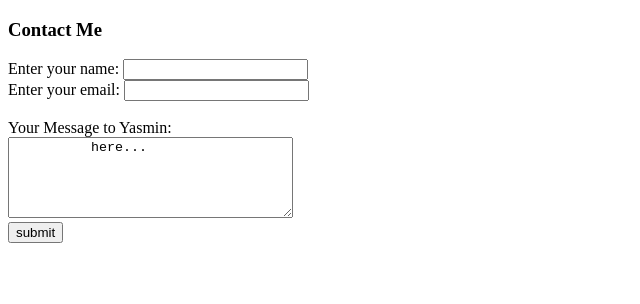
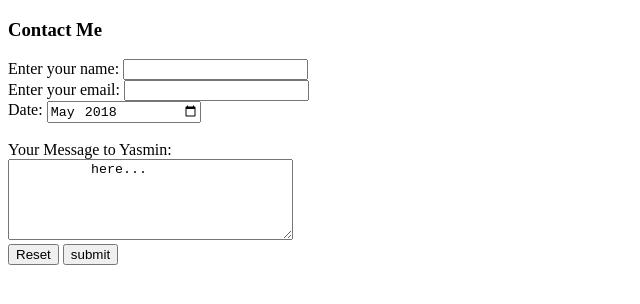
Before and after one commit to Yasmin-esm/Web-Development, a plain HTML site: page contact-me .html in a window 1280 px wide. Shown: the whole page, without its empty margins (0-640 px from the left). Drawn offline with Linux system fonts and the light colour scheme.

Commit message:
Update contact-me .html

```diff
--- a/contact-me .html
+++ b/contact-me .html
@@ -8,13 +8,22 @@
 
 <body>
   <h3>Contact Me</h3>
-  <form class="" action="index.html" method="post">
+  <form class="" action="yasminaynya1995@gmail.com" method="post"   enctype="text/plain">
     <label for="name">Enter your name: </label>
     <input type="text" name="name" id="name" required>
     <br />
     <label for="email">Enter your email: </label>
     <input type="email" name="email" id="email" required>
     <br />
+
+    <label for="start">Date:</label>
+
+    <input type="month" id="start" name="start"
+           min="2018-03" value="2018-05">
+
+    <br />
+
+
 <!--
     <label for="Reason for communication">Choose a reason:</label>
     <input list="Reason for communication" id="Reason for communication" name="Reason for communication" />
@@ -32,6 +41,8 @@
           here...
       </textarea>
     <br />
+
+    <input type="reset" value="Reset">
     <input type="submit" value="submit">
 
   </form>
```
